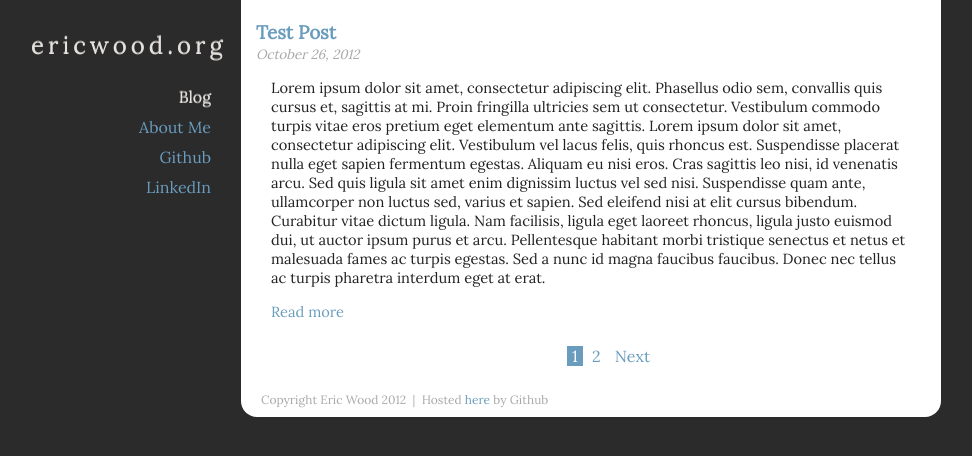
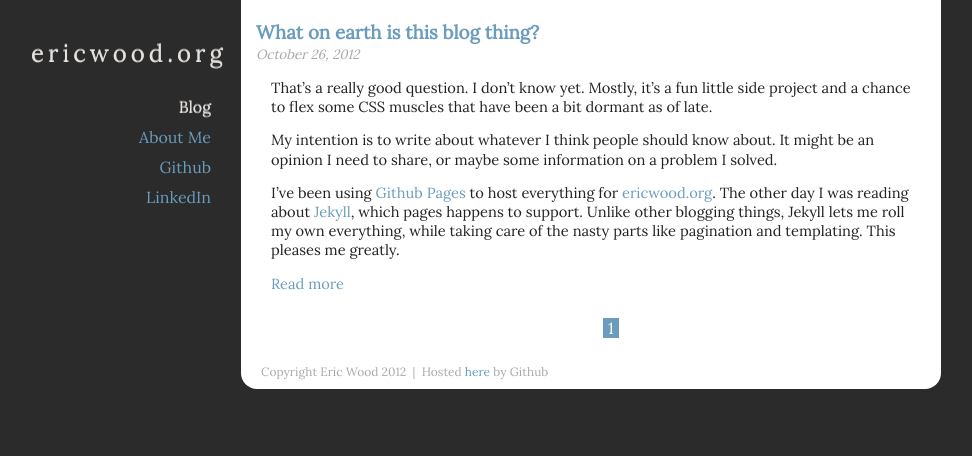
Before and after one commit to eric-wood/eric-wood.github.com, a Jekyll site: the page built from index.html, in a window 1280 px wide. Shown: the top 456 px of the page, without its empty margins (159-1131 px from the left). Built offline with Jekyll 4.4.1, drawn with Linux system fonts in a browser that asks for light colours; the list of posts is cut into pages by our own code.

Commit message:
First real post, fixed paragraphs thing

```diff
--- a/_config.yml
+++ b/_config.yml
@@ -4,7 +4,7 @@ exclude: [".rvmrc", ".rbenv-version", "README.md", "Rakefile", "changelog.md"]
 auto: true
 pygments: true
 
-paginate: 1
+paginate: 5
 
 # Only First Paragraph plugin
 only_first_p:
--- a/_includes/header.html
+++ b/_includes/header.html
@@ -9,7 +9,7 @@
   <body>
     <div class="everything">
       <div class="header">
-        <h1 class="title">ericwood.org</h1>
+        <h1 class="title"><a href="/">ericwood.org</a></h1>
 
         <ul class="links">
           {% if page.title == "blog" %}
--- a/_plugins/only_first_p.rb
+++ b/_plugins/only_first_p.rb
@@ -9,9 +9,11 @@ module Jekyll
     }
 
     def only_first_p(post)
-      output = "<p>"
-      output << Nokogiri::HTML(post["content"]).at_css("p").inner_html
-      output << %{</p>}
+      #output = "<p>"
+      #output << Nokogiri::HTML(post["content"]).at_css("p").inner_html
+      # modified slightly to show more than one paragraph
+      output = Nokogiri::HTML(post["content"]).css("p").first(3).reduce('') { |a,i| a += i.to_s }
+      #output << %{</p>}
 
       if only_first_p_config()['show_read_more_link']
         output << %{<a class="readmore" href="#{post["url"]}">}
--- a/_posts/2012-10-26-test-post.md
+++ /dev/null
@@ -1,14 +0,0 @@
----
-layout: post
-title: Test Post
----
-
-Lorem ipsum dolor sit amet, consectetur adipiscing elit. Phasellus odio sem, convallis quis cursus et, sagittis at mi. Proin fringilla ultricies sem ut consectetur. Vestibulum commodo turpis vitae eros pretium eget elementum ante sagittis. Lorem ipsum dolor sit amet, consectetur adipiscing elit. Vestibulum vel lacus felis, quis rhoncus est. Suspendisse placerat nulla eget sapien fermentum egestas. Aliquam eu nisi eros. Cras sagittis leo nisi, id venenatis arcu. Sed quis ligula sit amet enim dignissim luctus vel sed nisi. Suspendisse quam ante, ullamcorper non luctus sed, varius et sapien. Sed eleifend nisi at elit cursus bibendum. Curabitur vitae dictum ligula. Nam facilisis, ligula eget laoreet rhoncus, ligula justo euismod dui, ut auctor ipsum purus et arcu. Pellentesque habitant morbi tristique senectus et netus et malesuada fames ac turpis egestas. Sed a nunc id magna faucibus faucibus. Donec nec tellus ac turpis pharetra interdum eget at erat.
-
-Pellentesque ullamcorper faucibus quam. Phasellus sit amet mi libero, sed malesuada urna. Nunc magna nunc, tincidunt eget euismod ut, tincidunt vel mi. Integer et dolor vitae justo imperdiet consequat. Suspendisse placerat tortor et felis consequat mattis. Morbi erat odio, posuere eget porttitor malesuada, aliquet varius est. Vestibulum eleifend accumsan semper. Suspendisse et hendrerit nibh. Morbi est dolor, scelerisque vitae tempor nec, dictum a magna. Donec iaculis iaculis orci ac porta. Vivamus enim lorem, sollicitudin ut tincidunt id, lacinia at orci.
-
-Nunc erat mauris, laoreet sed varius cursus, pellentesque vehicula lacus. Nulla facilisi. Vivamus bibendum ultrices risus, vel condimentum tellus scelerisque eu. Nullam eget turpis nec nisi sodales suscipit. Praesent euismod leo vitae ligula blandit aliquet at aliquam quam. Sed at adipiscing mi. Aliquam ut libero neque. Praesent congue libero enim, vitae mollis eros. Nam quis diam sit amet erat egestas volutpat ac eu arcu. Vivamus dolor metus, scelerisque non imperdiet quis, cursus ut libero. Sed semper dictum sagittis. Integer vel nibh lectus.
-
-Sed quis ante mi. Aliquam erat volutpat. Aliquam non metus dolor. Aliquam et neque pretium enim ultrices sodales. Nulla molestie massa aliquam nulla sodales sit amet bibendum justo faucibus. Etiam nec lacus quis quam elementum ornare et at arcu. Suspendisse sed pellentesque metus. Nulla mattis sem nec ipsum vestibulum vehicula eu a libero. Duis iaculis laoreet tortor, non ultrices tellus rhoncus eu. Integer libero dui, pretium vehicula vulputate sed, aliquet ac lorem. In ut purus eu sapien adipiscing elementum. Aenean ipsum turpis, porttitor vitae consectetur nec, tincidunt sed mi. Nam hendrerit condimentum elit.
-
-Pellentesque est lacus, imperdiet ut consectetur ac, ullamcorper porta odio. Aenean velit magna, faucibus a venenatis sed, porta ut velit. Proin lorem leo, suscipit at pretium iaculis, cursus vel nunc. Duis dapibus consectetur ipsum eget semper. Duis commodo orci ac nisl facilisis laoreet. Nullam a quam non diam suscipit cursus in sit amet elit. Donec cursus lectus non velit gravida pharetra. Nam ac mauris justo. Integer risus tellus, elementum eget cursus et, bibendum a nunc. Etiam sed nisl eget est iaculis venenatis id at est. Cras at dolor vitae nibh ornare ullamcorper sed in neque. Pellentesque habitant morbi tristique senectus et netus et malesuada fames ac turpis egestas. Phasellus ullamcorper lobortis dictum. Integer vel egestas est. Ut euismod facilisis velit, sed ornare ante feugiat id.
--- /dev/null
+++ b/_posts/2012-10-26-what-on-earth-is-this-blog-thing.md
@@ -0,0 +1,14 @@
+---
+layout: post
+published: true
+title: What on earth is this blog thing?
+---
+
+That's a really good question. I don't know yet. Mostly, it's a fun little side project and a chance to flex some CSS muscles that have been a bit dormant as of late.
+
+My intention is to write about whatever I think people should know about. It might be an opinion I need to share, or maybe some information on a problem I solved.
+
+### Technical details
+I've been using [Github Pages](http://pages.github.com) to host everything for [ericwood.org](http://ericwood.org). The other day I was reading about [Jekyll](https://github.com/mojombo/jekyll), which pages happens to support. Unlike other blogging things, Jekyll lets me roll my own everything, while taking care of the nasty parts like pagination and templating. This pleases me greatly.
+
+Everything you see here was done from scratch, with the exception of some of the backend things Jekyll takes care of. The footer has a link to the source for this site if you're into that sort of thing.
--- a/about.html
+++ b/about.html
@@ -4,3 +4,5 @@ title: About Me
 ---
 
 My name is Eric Wood. I do stuff with things.
+
+I haven't written a bio yet, but I probably will soon.
--- a/static/css/default.css
+++ b/static/css/default.css
@@ -23,6 +23,10 @@ body {
   margin: 0;
   margin-top: 30px;
   text-align: right;
+}
+
+.header .title a {
+  text-decoration: none;
   font-weight: normal;
   font-size: 18pt;
   letter-spacing: 4px;
@@ -104,6 +108,12 @@ body {
   line-height: 1.3;
 }
 
+.post-content h3 {
+  margin-left: -10px;
+  border-bottom: solid rgb(34,34,34) 1px;
+  font-weight: bold;
+}
+
 .post-content img {
   display: block;
   margin: 0 auto;
```
Also changed, not shown: _posts/2012-10-26-post-2.md (deleted, +0 -13 lines), 7 other files.
